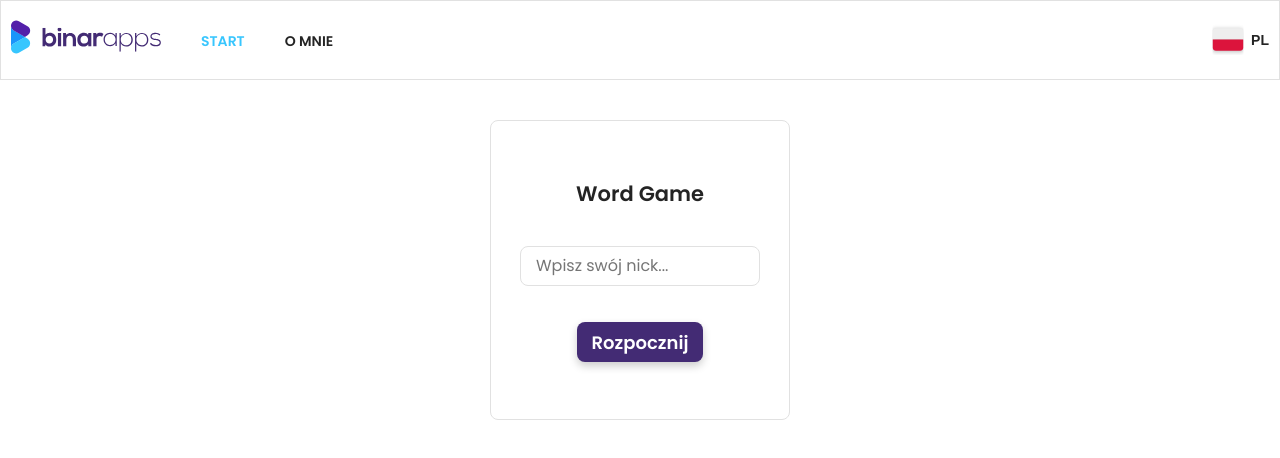
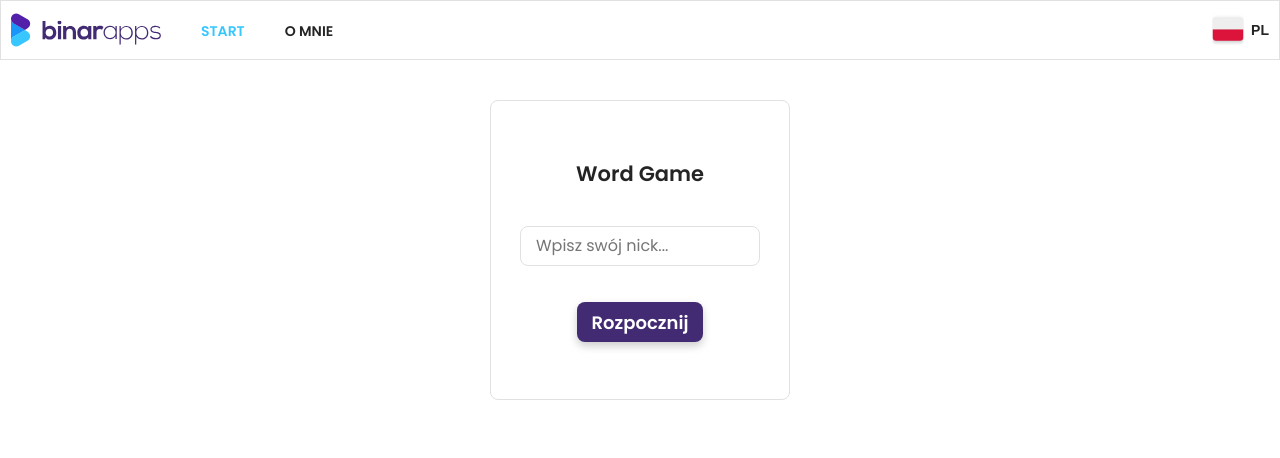
Before and after one commit to patryk-makarewicz/word-game, a React (Create React App) app: page / in a window 1280 px wide. Shown: the top 458 px of the page. Built offline with nearby package versions, Linux system fonts and the light colour scheme.

Commit message:
add rwd styles to landing and header

```diff
--- a/src/components/header/_partials/navigation.module.scss
+++ b/src/components/header/_partials/navigation.module.scss
@@ -5,13 +5,17 @@
   display: flex;
 
   &__item {
-    margin-right: 3rem;
+    margin-right: 2rem;
 
-    :hover {
+    @media screen and (min-width: $breakpoint-sm) {
+      margin-right: 4rem;
+    }
+
+    &:hover {
       color: $color-blue;
     }
 
-    :last-of-type {
+    &:last-of-type {
       margin-right: 1rem;
     }
   }
--- a/src/components/header/header.module.scss
+++ b/src/components/header/header.module.scss
@@ -4,10 +4,24 @@
   display: flex;
   align-items: center;
 
-  &__logo {
-    width: 15rem;
-    height: 4rem;
-    margin-right: 4rem;
+  &__link {
+    height: 2rem;
+
+    @media screen and (min-width: $breakpoint-sm) {
+      height: 4rem;
+    }
+  }
+
+  &__linkLogo {
+    width: 8rem;
+    height: 2rem;
+    margin-right: 2rem;
+
+    @media screen and (min-width: $breakpoint-sm) {
+      width: 15rem;
+      height: 4rem;
+      margin-right: 4rem;
+    }
   }
 }
 
@@ -22,7 +36,7 @@
 
 .wrapper {
   width: 100vw;
-  height: 8rem;
+  height: 6rem;
   border: 0.1rem solid $color-gray-light;
   margin: 0 auto 3rem auto;
   background-color: $color-white;
--- a/src/components/header/header.tsx
+++ b/src/components/header/header.tsx
@@ -15,8 +15,8 @@ const Header = ({ languagePl, changeLanguage }: ListProps) => (
   <header className={styles.wrapper}>
     <div className={styles.innerWrapper}>
       <div className={styles.header}>
-        <NavLink to="/">
-          <img className={styles.header__logo} src={Logo} alt="Logo" />
+        <NavLink className={styles.header__link} to="/">
+          <img className={styles.header__linkLogo} src={Logo} alt="Logo" />
         </NavLink>
         <Navigation />
       </div>
```
